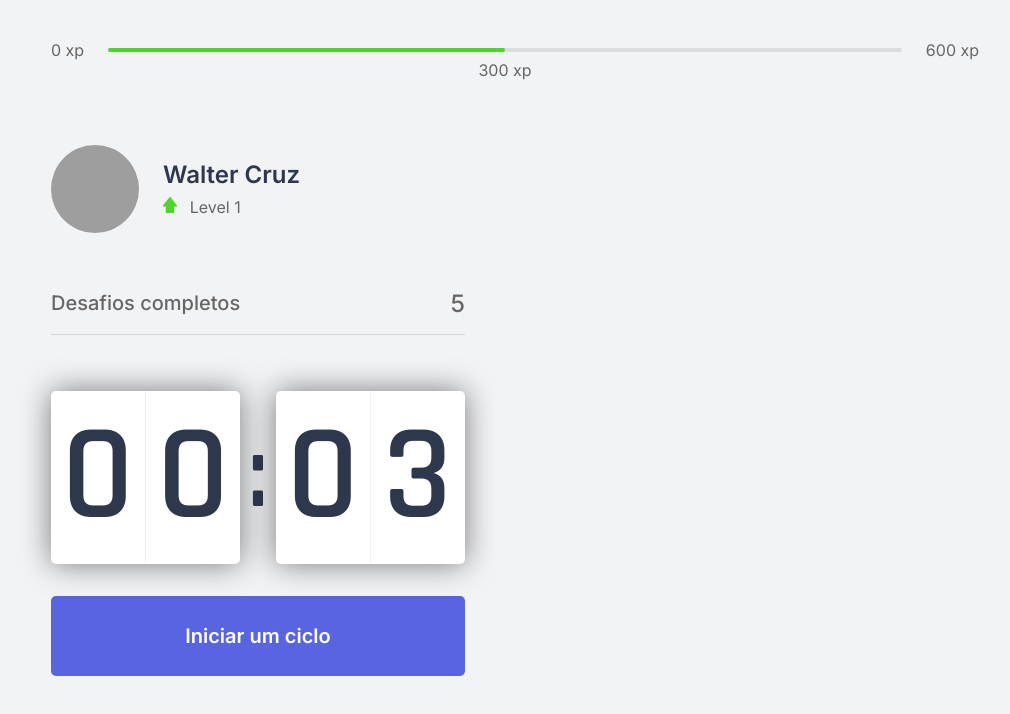
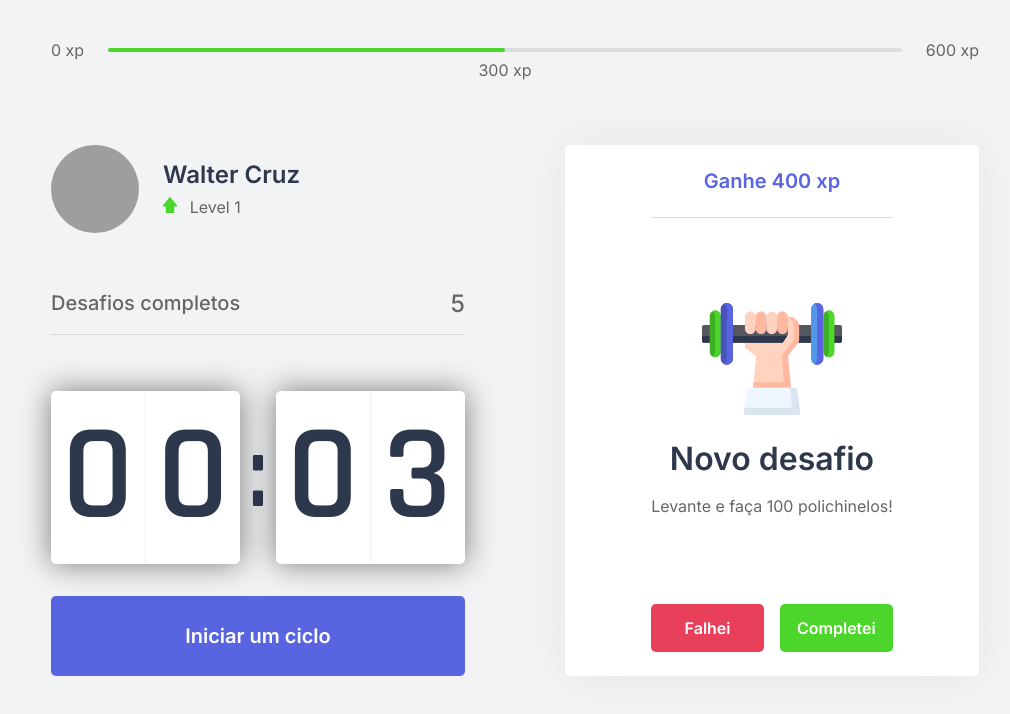
Before and after one commit to waltersilvacruz/moveit-next, a Next.js app: page / in a window 1280 px wide. Shown: the top 714 px of the page, without its empty margins (125-1135 px from the left). Built offline with nearby package versions, Linux system fonts and the light colour scheme; grey boxes are pictures that could not be loaded.

Commit message:
Starting challengebox component

```diff
--- /dev/null
+++ b/src/components/ChallengeBox.tsx
@@ -0,0 +1,43 @@
+import styles from '../styles/components/ChallengeBox.module.css';
+
+export function ChallengeBox() {
+  const hasActiveChallenge = true;
+
+  return(
+    <div className={styles.challengeBoxContainer}>
+      { hasActiveChallenge ? (
+        <div className={styles.challengeActive}>
+          <header>Ganhe 400 xp</header>
+
+          <main>
+            <img src="icons/body.svg" alt="Do something!" />
+            <strong>Novo desafio</strong>
+            <p>Levante e faça 100 polichinelos!</p>
+          </main>
+
+          <footer>
+            <button
+              type="button"
+              className={styles.challengeFailedButton}
+            >Falhei</button>
+            <button
+              type="button"
+              className={styles.challengeSucceededButton}
+            >Completei</button>
+
+          </footer>
+
+        </div>
+      ) : (
+        <div className={styles.challengeNotActive}>
+        <strong>Finalize um ciclo para receber um desafio.</strong>
+        <p>
+          <img src="icons/level-up.svg" alt="Level up" />
+          Avance de level completando desafios.
+        </p>
+      </div>
+      )}
+
+    </div>
+  );
+}
--- a/src/pages/index.tsx
+++ b/src/pages/index.tsx
@@ -1,3 +1,4 @@
+import { ChallengeBox } from "../components/ChallengeBox";
 import { CompletedChellenges } from "../components/CompletedChallenges";
 import { Countdown } from "../components/Countdown";
 import { ExperienceBar } from "../components/ExperienceBar";
@@ -21,7 +22,7 @@
         </div>
 
         <div>
-
+          <ChallengeBox />
         </div>
       </section>
     </div>
--- /dev/null
+++ b/src/styles/components/ChallengeBox.module.css
@@ -0,0 +1,104 @@
+.challengeBoxContainer {
+  height: 100%;
+  background: var(--white);
+  border-radius: 5px;
+  box-shadow: 0 0 60px rgba(0, 0, 0, 0.05);
+  padding: 1.5rem 2rem;
+
+  display: flex;
+  flex-direction: column;
+  align-items: center;
+  justify-content: center;
+
+  text-align: center;
+}
+
+.challengeNotActive {
+  display: flex;
+  flex-direction: column;
+  align-items: center;
+}
+
+.challengeNotActive strong {
+  font-size: 1.5rem;
+  font-weight: 500;
+  line-height: 1.4;
+}
+
+.challengeNotActive p {
+  display: flex;
+  flex-direction: column;
+  align-items: center;
+  line-height: 1.4;
+  max-width: 70%;
+  margin-top: 3rem;
+}
+
+.challengeNotActive p img {
+  margin-bottom: 1rem;
+}
+
+.challengeActive {
+  height: 100%;
+  display: flex;
+  flex-direction: column;
+}
+
+.challengeActive header {
+  color: var(--blue);
+  font-weight: 600;
+  font-size: 1.25rem;
+  padding: 0 2rem 1.5rem;
+  border-bottom: 1px solid var(--gray-line);
+}
+
+.challengeActive main {
+  flex: 1;
+  display: flex;
+  flex-direction: column;
+  align-items: center;
+  justify-content: center;
+}
+
+.challengeActive main strong {
+  font-size: 2rem;
+  font-weight: 600;
+  color: var(--title);
+  margin: 1.5rem 0 1rem;
+}
+
+
+.challengeActive main p {
+  line-height: 1.5;
+}
+
+.challengeActive footer {
+  display: grid;
+  grid-template-columns: 1fr 1fr;
+  gap: 1rem;
+}
+
+.challengeActive footer button {
+  height: 3rem;
+  display: flex;
+  align-items: center;
+  justify-content: center;
+  border: 0;
+  border-radius: 5px;
+  color: var(--white);
+  font-size: 1rem;
+  font-weight: 600;
+  transition: 0.2;
+}
+
+.challengeActive footer button.challengeFailedButton {
+  background: var(--red);
+}
+
+.challengeActive footer button.challengeSucceededButton {
+  background: var(--green);
+}
+
+.challengeActive footer button:hover {
+  filter: brightness(0.9);
+}
--- a/src/styles/components/Countdown.module.css
+++ b/src/styles/components/Countdown.module.css
@@ -66,4 +66,5 @@
   background: var(--white);
   color: var(--text);
   cursor: not-allowed;
+  border-bottom: solid 3px var(--green);
 }
```
